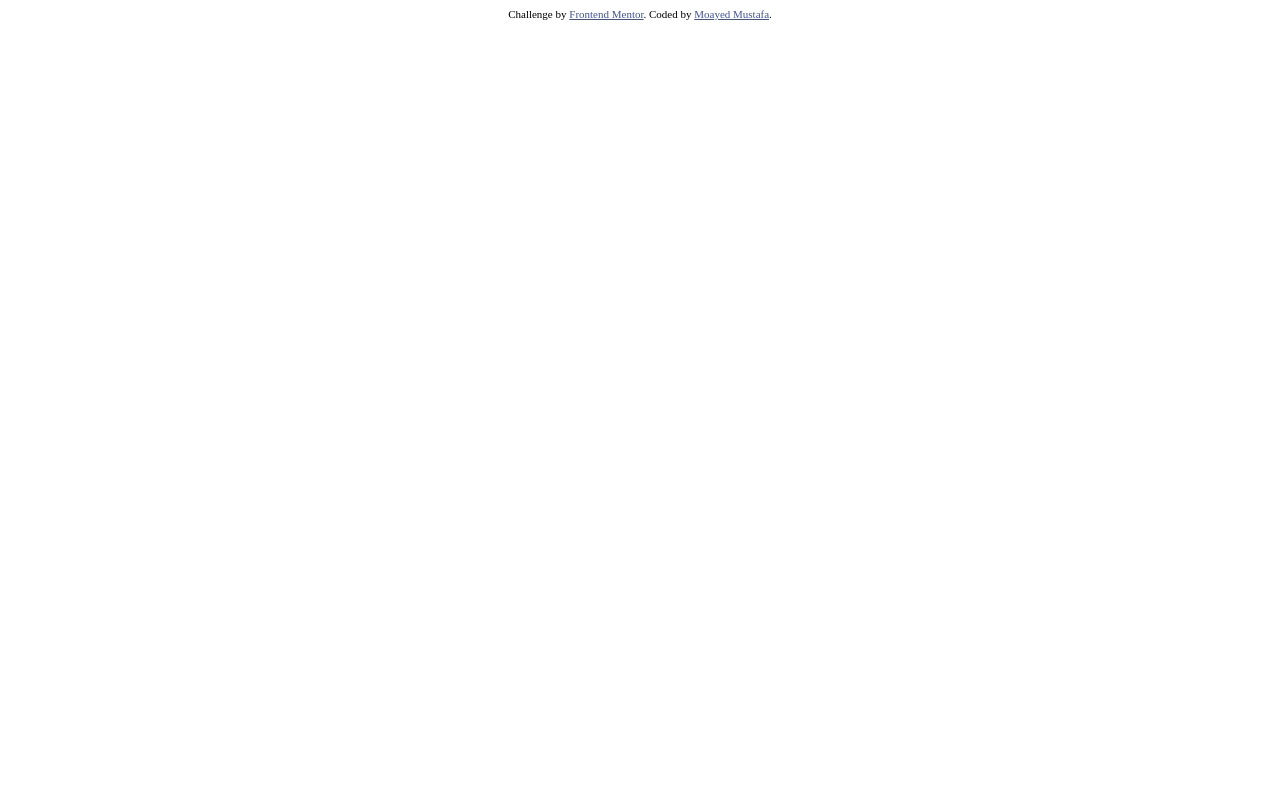
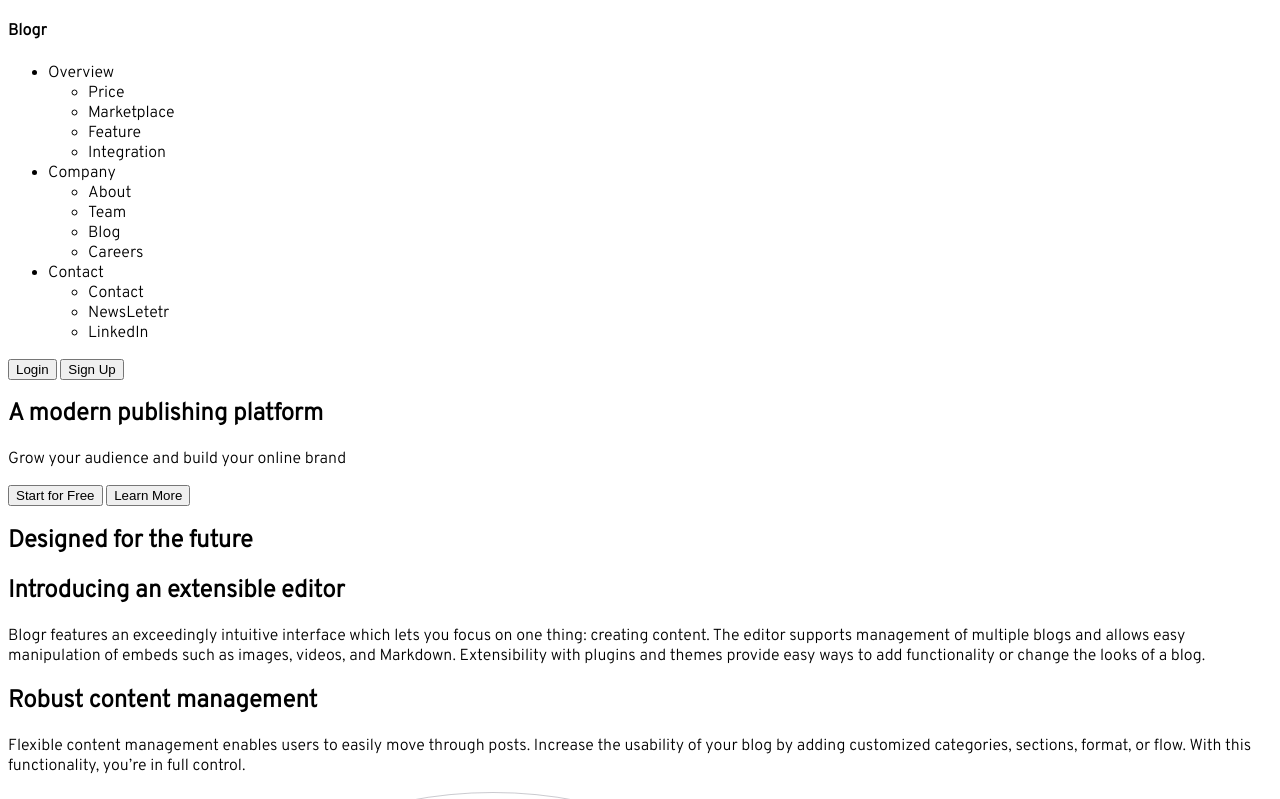
Before and after one commit to moayed-mustafa/Blogr-landing-page, a plain HTML site: page index.html in a window 1280 px wide. Shown: the top 799 px of the page. Drawn offline with Linux system fonts and the light colour scheme.

Commit message:
markup done

```diff
--- a/index.html
+++ b/index.html
@@ -7,6 +7,10 @@
   <!-- displays site properly based on user's device -->
 
   <link rel="icon" type="image/png" sizes="32x32" href="./images/favicon-32x32.png">
+  <link rel="preconnect" href="https://fonts.googleapis.com">
+  <link rel="preconnect" href="https://fonts.gstatic.com" crossorigin>
+  <link href="https://fonts.googleapis.com/css2?family=Overpass:wght@300&display=swap" rel="stylesheet">
+  <link rel="stylesheet" href="style.css">
 
   <title>Frontend Mentor | [Blogr]</title>
 
@@ -24,91 +28,164 @@
 </head>
 
 <body>
+  <div class="container">
+    <div class="layout-container">
+      <!-- Main section -->
+      <div class="main-section">
+        <!-- Nav -->
+        <div class="nav">
+          <span id="logo">
+            <h4>Blogr</h4>
+          </span>
+          <ul id="main-nav">
+            <!-- 1st -->
+            <li>
+              Overview
+              <ul id="inner-nav">
+                <li>Price</li>
+                <li>Marketplace</li>
+                <li>Feature</li>
+                <li>Integration</li>
 
+              </ul>
+              </li>
+              <!-- 2nd -->
 
-  <div class="attribution">
-    Challenge by <a href="https://www.frontendmentor.io?ref=challenge" target="_blank">Frontend Mentor</a>.
-    Coded by <a href="#">Moayed Mustafa</a>.
+            <li>Company
+              <ul id="scnd-inner-nav">
+                <li>About</li>
+                <li>Team</li>
+                <li>Blog</li>
+                <li>Careers</li>
+              </ul>
+            </li>
+            <!-- 3rd -->
+            <li>Contact
+              <ul id="third-inner-nav">
+                <li>Contact</li>
+                <li>NewsLetetr</li>
+                <li>LinkedIn</li>
+              </ul>
+            </li>
+            </ul>
+            <!-- Action Buttons -->
+            <div class="action-buttons">
+              <button class="main-action-btn">Login</button>
+              <button class="secondary-action-btn">Sign Up</button>
             </div>
-</body>
-
-</html>
-
-<!--
-
-Product
-
-  Overview
-  Pricing
-  Marketplace
-  Features
-  Integrations
-
-  Company
-
-  About
-  Team
-  Blog
-  Careers
-
-  Connect
-
-  Contact
-  Newsletter
-  LinkedIn
-
-  Login
-  Sign Up
-
-  A modern publishing platform
-  Grow your audience and build your online brand
-
-  Start for Free
-  Learn More
-
-  Designed for the future
-
-  Introducing an extensible editor
+            </div>
+            <!-- Actions Box -->
+            <div class="actions-box">
+              <div class="header-box">
+                <h2>A modern publishing platform</h2>
+              </div>
+              <div class="paragraph-box">
+                <p>Grow your audience and build your online brand</p>
+              </div>
+              <div class="buttons-box">
+                <button class="main-action-btn">Start for Free</button>
+                <button class="secondary-action-btn">Learn More</button>
+              </div>
+            </div>
+            </div>
+            <!-- Info Box -->
+            <div class="info-box">
+              <div class="header-box">
+                <h2> Designed for the future </h2>
+              </div>
+              <div class="img-title-description-box">
+                <div class="title-description">
+                  <h2>Introducing an extensible editor</h2>
+                  <p>
                     Blogr features an exceedingly intuitive interface which lets you focus on one thing: creating content.
                     The editor supports management of multiple blogs and allows easy manipulation of embeds such as images,
                     videos, and Markdown. Extensibility with plugins and themes provide easy ways to add functionality or
                     change the looks of a blog.
-
-  Robust content management
+            </p>
+            <h2>Robust content management</h2>
+            <p>
               Flexible content management enables users to easily move through posts. Increase the usability of your blog
               by adding customized categories, sections, format, or flow. With this functionality, you’re in full control.
-
-  State of the Art Infrastructure
+            </p>
+            </div>
+            <div class="img-box">
+              <img src="images/illustration-editor-desktop.svg">
+            </div>
+            </div>
+            </div>
+            <!-- Feature Box -->
+            <div class="feature-box">
+              <div class="mobile-imgs">
+                <img src="/images/illustration-phones.svg">
+              </div>
+              <div class="title-description-box">
+                <span>
+                  <h2>State of the ArtInfrastructure</h2>
+                </span>
+                <span>
+                  <p>
                     With reliability and speed in mind, worldwide data centers provide the backbone for ultra-fast connectivity.
                     This ensures your site will load instantly, no matter where your readers are, keeping your site competitive.
+            </p>
+            </span>
+            </div>
+            </div>
+            <!-- 2nd Info Box -->
+            <div class="info-box">
+              <div class="img-title-description-box">
+                <div class="img-box">
+                  <img src="images/illustration-laptop-desktop.svg">
+                </div>
+                <div class="title-description">
+                  <h2>Free, open, simple</h2>
+                  <p>
+                    Blogr is a free and open source application backed by a large community of helpful developers. It supports
+              features such as code syntax highlighting, RSS feeds, social media integration, third-party commenting
+              tools,
+              and works seamlessly with Google Analytics. The architecture is clean and is relatively easy to learn.
+            </p>
+            <h2>Powerful tooling </h2>
+            <p>
+              Batteries included. We built a simple and straightforward CLI tool that makes customization and deployment a
+              breeze, but
+              capable of producing even the most complicated sites.
+            </p>
+            </div>
+            </div>
+            </div>
+            <!-- Footer Box -->
+            <div class="footer-box">
+              <div class="box-item">Bloger</div>
+              <div class="box-item">
+                <p id="main-item">Product</p>
+                <p class="list-item">Overview</p>
+                <p class="list-item">Pricing</p>
+                <p class="list-item">Marketplace</p>
+                <p class="list-item">Features</p>
+                <p class="list-item">Integrations</p>
+              </div>
+              <div class="box-item">
+                <p id="main-item">Company</p>
+                <p class="list-item">About</p>
+                <p class="list-item">Team</p>
+                <p class="list-item">Blog</p>
+                <p class="list-item">Careers</p>
+              </div>
+              <div class="box-item">
+                <p id="main-item">Contact</p>
+                <p class="list-item">Contact</p>
+                <p class="list-item">NewsLetter</p>
+                <p class="list-item">Linkedin</p>
+              </div>
+            </div>
+            </div>
 
-  Free, open, simple
-  Blogr is a free and open source application backed by a large community of helpful developers. It supports
-  features such as code syntax highlighting, RSS feeds, social media integration, third-party commenting tools,
-  and works seamlessly with Google Analytics. The architecture is clean and is relatively easy to learn.
+            </div>
 
-  Powerful tooling
-  Batteries included. We built a simple and straightforward CLI tool that makes customization and deployment a breeze, but
-  capable of producing even the most complicated sites.
+            <!-- <div class="attribution">
+                            Challenge by <a href="https://www.frontendmentor.io?ref=challenge" target="_blank">Frontend Mentor</a>.
+                            Coded by <a href="#">Moayed Mustafa</a>.
+                          </div> -->
+            </body>
 
-  Product
-
-  Overview
-  Pricing
-  Marketplace
-  Features
-  Integrations
-
-  Company
-
-  About
-  Team
-  Blog
-  Careers
-
-  Connect
-
-  Contact
-  Newsletter
-  LinkedIn
--->
+</html>
--- /dev/null
+++ b/style.css
@@ -0,0 +1,3 @@
+body{
+font-family: 'Overpass', sans-serif
+}
```
Lines whose indentation alone changed are shown as unchanged.
